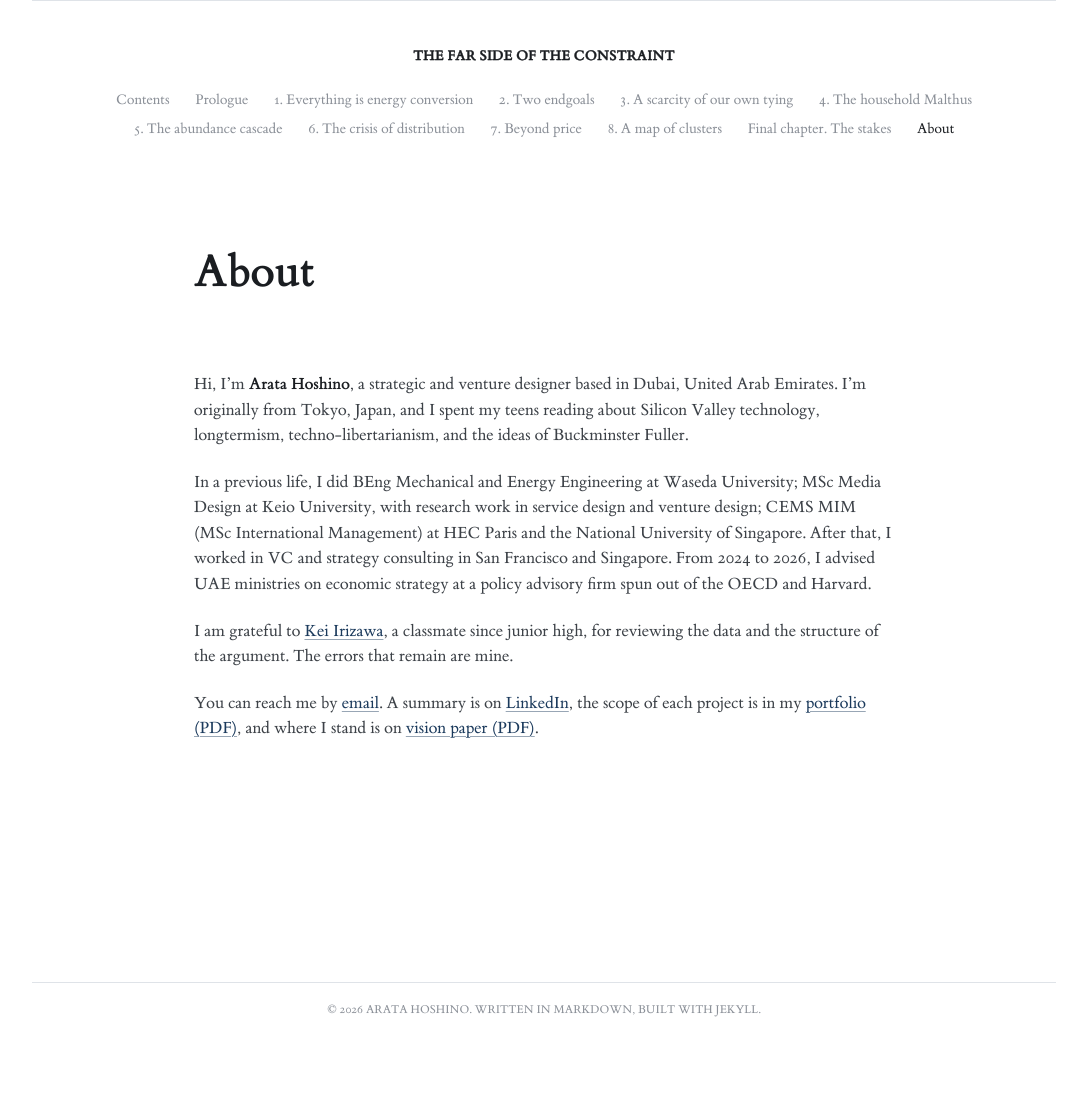
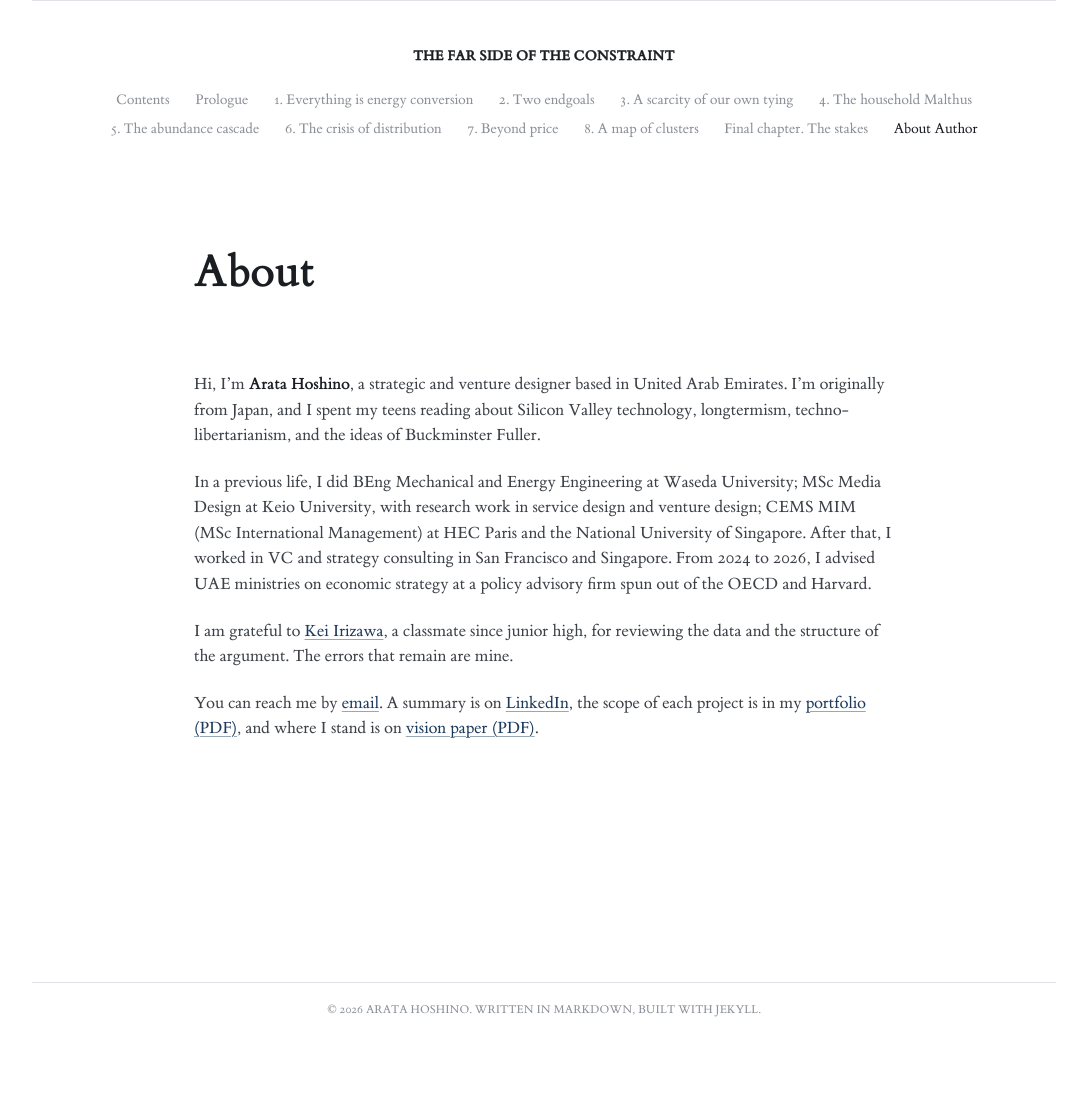
Before and after one commit to arata-hoshino/arata-hoshino.github.io, a Jekyll site: the page built from about.md, in a window 1280 px wide. Shown: the whole page, without its empty margins (96-1183 px from the left). Built offline with Jekyll 4.4.1, drawn with Linux system fonts in a browser that asks for light colours.

Commit message:
Set the About page at country level, and name the menu entry
The opening line gives the country rather than the city on both sides,
and the page's own meta description follows it. The menu entry reads
"About Author".

Co-Authored-By: Claude Opus 5 <noreply@anthropic.com>

```diff
--- a/_includes/runhead.html
+++ b/_includes/runhead.html
@@ -17,5 +17,5 @@
        class="nav-link{% if page.url == essay.url %} is-current{% endif %}">{% if essay.number %}{{ essay.number }}. {% endif %}{{ essay.title }}</a>
   {% endfor %}
   <a href="{{ '/about/' | relative_url }}"
-     class="nav-link{% if page.url == '/about/' %} is-current{% endif %}">About</a>
+     class="nav-link{% if page.url == '/about/' %} is-current{% endif %}">About Author</a>
 </nav>
--- a/about.md
+++ b/about.md
@@ -2,12 +2,12 @@
 layout: page
 title: About
 permalink: /about/
-description: "Arata Hoshino — from Tokyo, based in Dubai. Energy, physical automation, and what they do to how people live."
+description: "Arata Hoshino — from Japan, based in the United Arab Emirates. Energy, physical automation, and what they do to how people live."
 ---
 
-Hi, I'm **Arata Hoshino**, a strategic and venture designer based in Dubai, United Arab
-Emirates. I'm originally from Tokyo, Japan, and I spent my teens reading about Silicon Valley
-technology, longtermism, techno-libertarianism, and the ideas of Buckminster Fuller.
+Hi, I'm **Arata Hoshino**, a strategic and venture designer based in United Arab Emirates. I'm
+originally from Japan, and I spent my teens reading about Silicon Valley technology,
+longtermism, techno-libertarianism, and the ideas of Buckminster Fuller.
 
 In a previous life, I did BEng Mechanical and Energy Engineering at Waseda University; MSc Media
 Design at Keio University, with research work in service design and venture design; CEMS MIM
```
